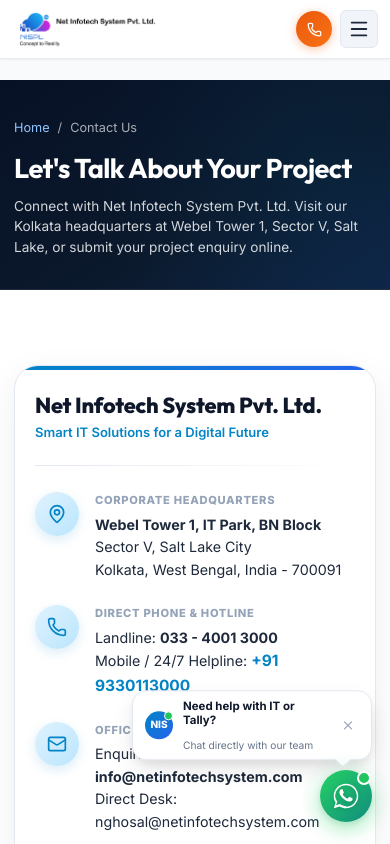
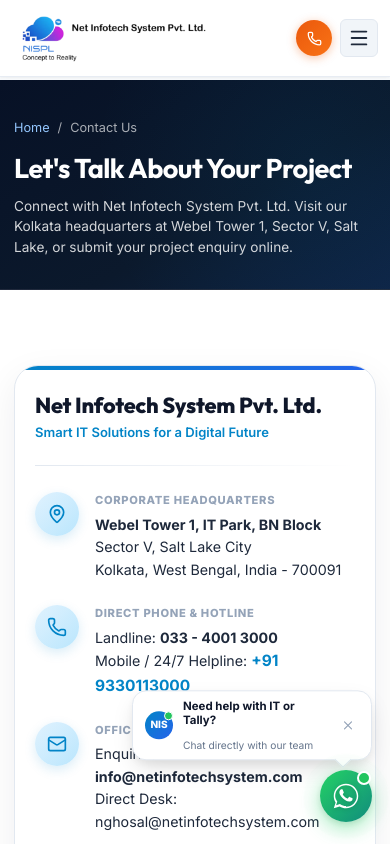
Before and after one commit to NISPL-coder/website, a React (Vite) app in the folder website/: page /contact in a window 390 px wide. Shown: the top 844 px of the page. Built offline with nearby package versions, Linux system fonts and the light colour scheme.

Commit message:
feat: add production-ready Header component styles with glassmorphism and responsive design

```diff
--- a/website/src/components/Header.css
+++ b/website/src/components/Header.css
@@ -55,7 +55,7 @@
 .nis-official-logo-wrapper:hover { transform: scale(1.01); }
 
 .nis-official-logo-img {
-  height: 56px;
+  height: 80px;
   width: auto;
   max-width: 280px;
   object-fit: contain;
@@ -503,7 +503,7 @@
 }
 
 .nis-drawer-logo {
-  height: 46px;
+  height: 60px;
   width: auto;
   max-width: 220px;
   object-fit: contain;
@@ -733,7 +733,7 @@
 @media (max-width: 520px) {
   .nis-official-container { padding: 8px 12px; gap: 6px; }
   .nis-official-logo-wrapper { max-width: 200px; }
-  .nis-official-logo-img { height: 42px; }
+  .nis-official-logo-img { height: 60px; }
   .nis-phone-val { display: none; }
   .nis-phone-link { padding: 0; background: transparent; border: none; }
   .nis-contact-circle { width: 36px; height: 36px; }
```
